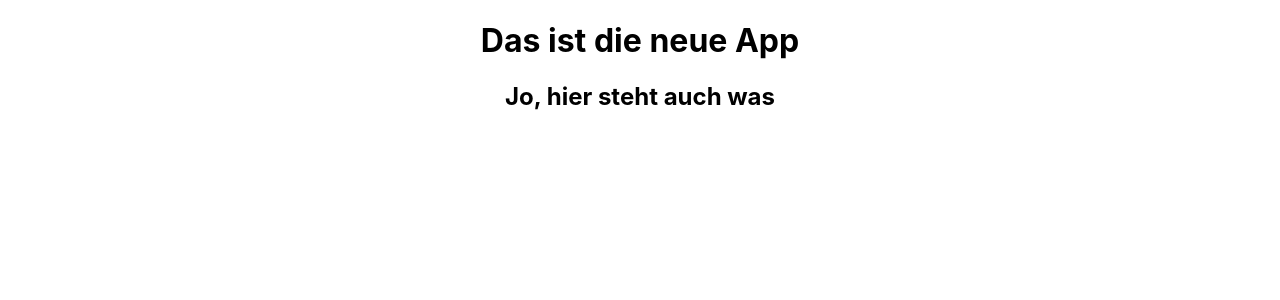
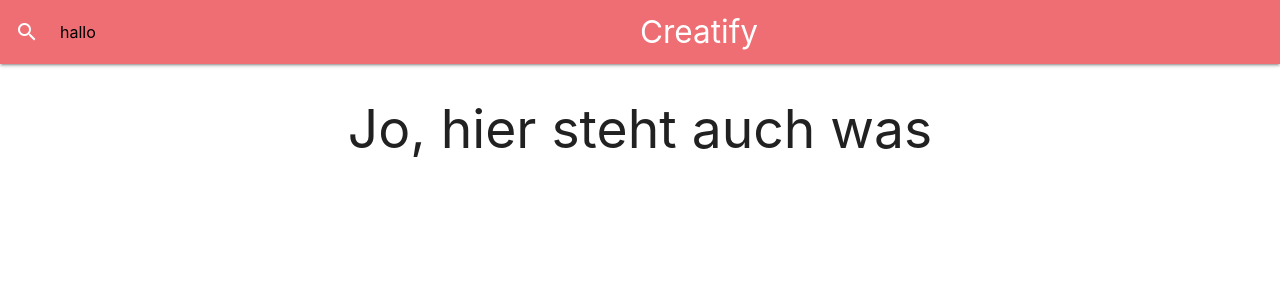
Before and after one commit to Bueggi/YouTube-Comparison, a React (Create React App) app in the folder youtubecomparison/: page / in a window 1280 px wide. Shown: the top 300 px of the page. Built offline with nearby package versions, Linux system fonts and the light colour scheme.

Commit message:
Added Search Bar functionality

```diff
--- a/youtubecomparison/public/index.html
+++ b/youtubecomparison/public/index.html
@@ -19,7 +19,9 @@
       work correctly both with client-side routing and a non-root public URL.
       Learn how to configure a non-root public URL by running `npm run build`.
     -->
-    <title>React App</title>
+    <title>Christopher ist super</title>
+    <link rel="stylesheet" href="https://cdnjs.cloudflare.com/ajax/libs/materialize/1.0.0/css/materialize.min.css">
+    <link href="https://fonts.googleapis.com/icon?family=Material+Icons" rel="stylesheet">
   </head>
   <body>
     <noscript>
@@ -36,5 +38,6 @@
       To begin the development, run `npm start` or `yarn start`.
       To create a production bundle, use `npm run build` or `yarn build`.
     -->
+    <script src="https://cdnjs.cloudflare.com/ajax/libs/materialize/1.0.0/js/materialize.min.js"></script>
   </body>
 </html>
--- a/youtubecomparison/src/components/navigation.js
+++ b/youtubecomparison/src/components/navigation.js
@@ -9,13 +9,33 @@ class Navigation extends Component {
   constructor(props) {
     super(props);
     this.state = {
+      searchInput: 'hallo'
     };
+
+    this.onSearchInput = this.onSearchInput.bind(this);
+  }
+
+  onSearchInput (e) {
+    this.setState({searchInput: e.target.value});
   }
 
   render () {
     return (
       <div>
-        <h1>Das ist die neue App</h1>
+        <nav>
+          <div className="nav-wrapper">
+            <a href="#" className="brand-logo">Creatify</a>
+
+            <form>
+              <div className="input-field">
+                <input id="search" type="search" value={this.state.searchInput} onChange={this.onSearchInput} required />
+                <label className="label-icon" for="search"><i className="material-icons">search</i></label>
+                <i className="material-icons">close</i>
+              </div>
+            </form>
+
+          </div>
+        </nav>
       </div>
     );
   }
```
